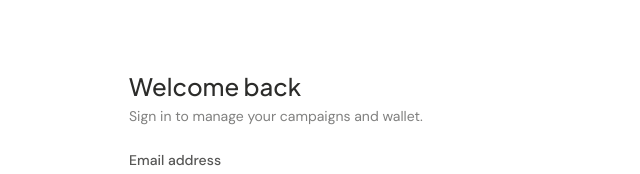
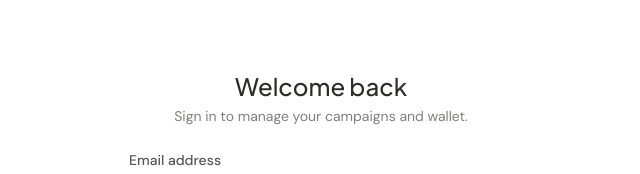
Before and after one commit to DTomedy/Altar, a Next.js app: page /auth in a window 1280 px wide. Shown: the part 152-326 px from the top of the page, without its empty margins (319-959 px from the left). Built offline with nearby package versions, Linux system fonts and the light colour scheme; no server answers.

Commit message:
style(auth): center title and subtext on login and register pages

```diff
--- a/components/auth/AuthPage.tsx
+++ b/components/auth/AuthPage.tsx
@@ -19,8 +19,8 @@ export function AuthPage() {
     <div className="bg-surface rounded-2xl p-6 sm:p-8">
       {mode === 'login' && (
         <>
-          <h1 className="font-display font-medium text-2xl text-body mb-1">Welcome back</h1>
-          <p className="font-body text-sm text-body/60 mb-6">Sign in to manage your campaigns and wallet.</p>
+          <h1 className="font-display font-medium text-2xl text-body mb-1 text-center">Welcome back</h1>
+          <p className="font-body text-sm text-body/60 mb-6 text-center">Sign in to manage your campaigns and wallet.</p>
 
           {verified && (
             <div className="bg-success/10 text-success font-body text-sm px-4 py-3 rounded-xl mb-4">
@@ -52,6 +52,8 @@ export function AuthPage() {
 
       {mode === 'register' && (
         <>
+          <h1 className="font-display font-medium text-2xl text-body mb-1 text-center">Create your account</h1>
+          <p className="font-body text-sm text-body/60 mb-6 text-center">Set up your profile to start celebrating.</p>
           <RegisterForm />
           <p className="mt-6 font-body text-sm text-body/60 text-center">
             Already have an account?{' '}
```
